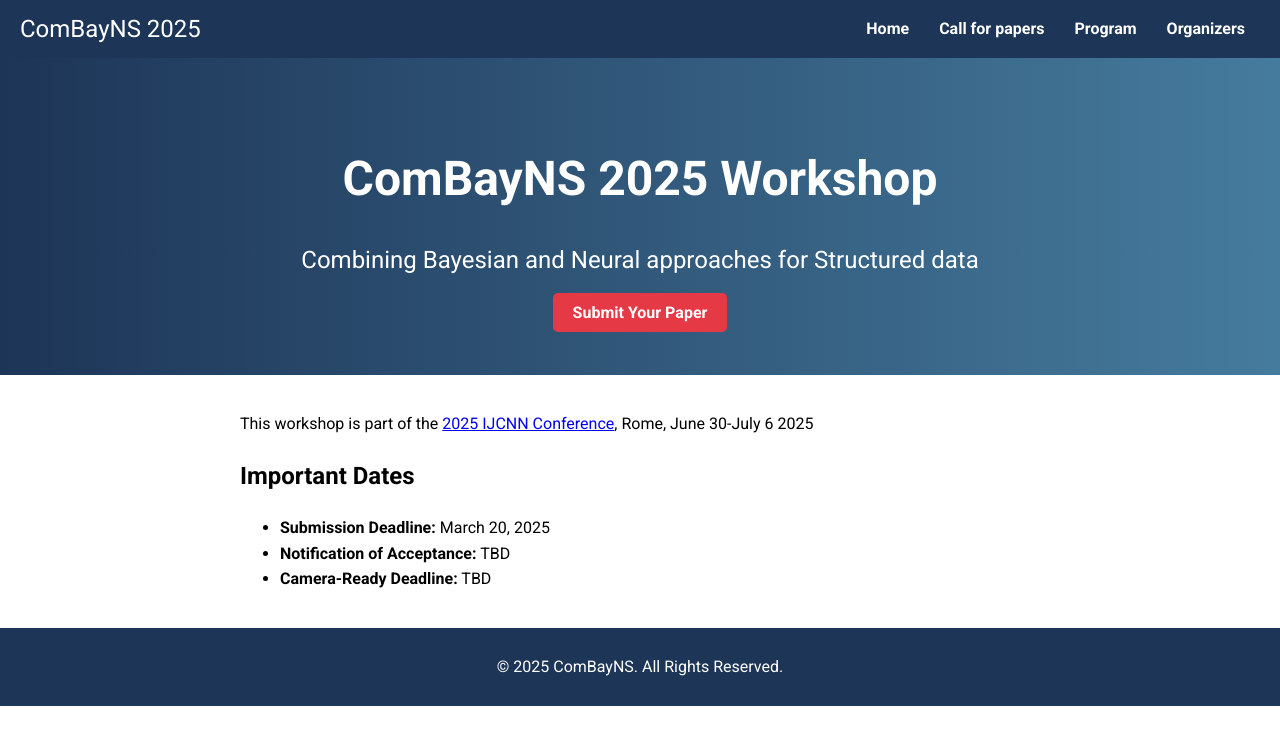
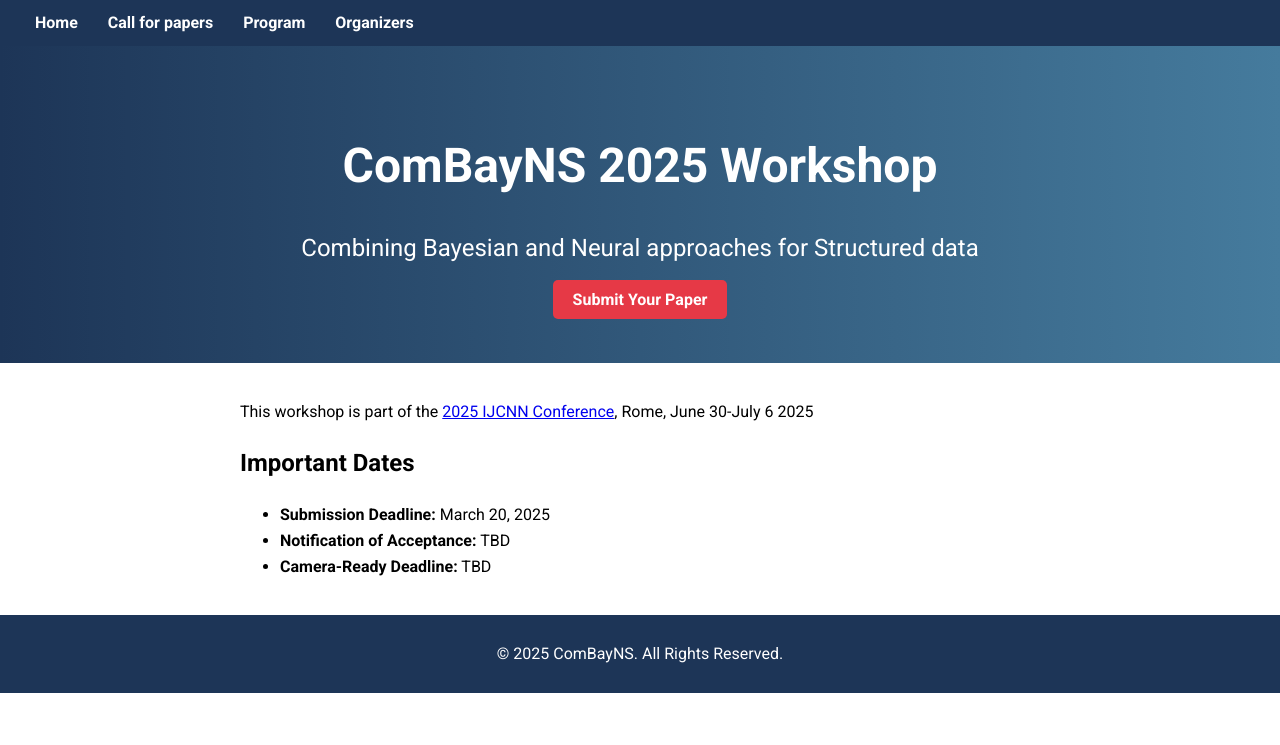
Before and after one commit to combayns2025/combayns2025.github.io, a Jekyll site: the page built from index.md, in a window 1280 px wide. Shown: the top 745 px of the page. Built offline with Jekyll 4.4.1, drawn with Linux system fonts in a browser that asks for light colours.

Commit message:
Update navbar.html

```diff
--- a/_includes/navbar.html
+++ b/_includes/navbar.html
@@ -1,12 +1,11 @@
 <nav class="navbar">
   <div class="navbar-container">
-    <a href="/" class="navbar-brand">ComBayNS 2025</a>
     <button class="navbar-toggle" aria-label="Toggle Navigation">
       ☰
     </button>
     <ul class="navbar-menu">
       {% for item in site.nav %}
-        <li><a href="{{ item.url }}">{{ item.title }}</a></li>
+        <li><a href="{{ item.url }}">  {{ item.title }}</a></li>
       {% endfor %}
     </ul>
   </div>
```
